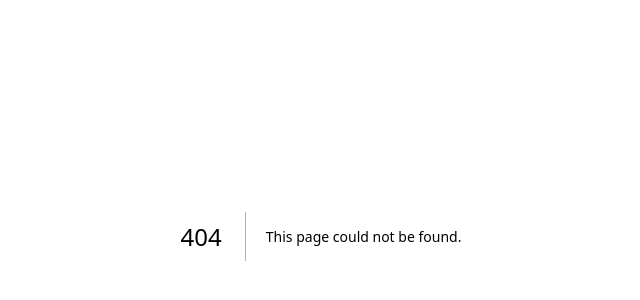
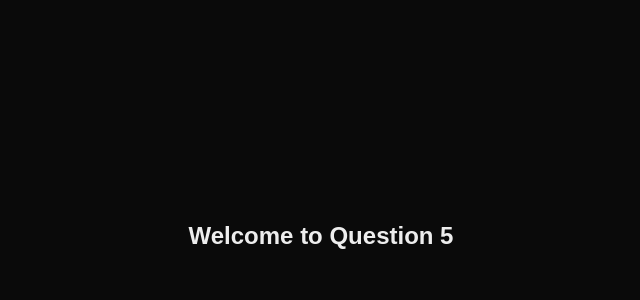
Before and after one commit to SirGejsi/nextjs-boilerplate, a Next.js app: page /questions/question5 in a window 1280 px wide. Before the commit this address had no page. Shown: the part 164-464 px from the top of the page, without its empty margins (319-959 px from the left). Built offline with nearby package versions, Linux system fonts and the light colour scheme.

Commit message:
Create page.tsx

```diff
--- /dev/null
+++ b/app/questions/question5/page.tsx
@@ -0,0 +1,7 @@
+export default function Question5() {
+  return (
+    <div className="min-h-screen flex items-center justify-center">
+      <h1 className="text-2xl font-bold">Welcome to Question 5</h1>
+    </div>
+  );
+}
```
